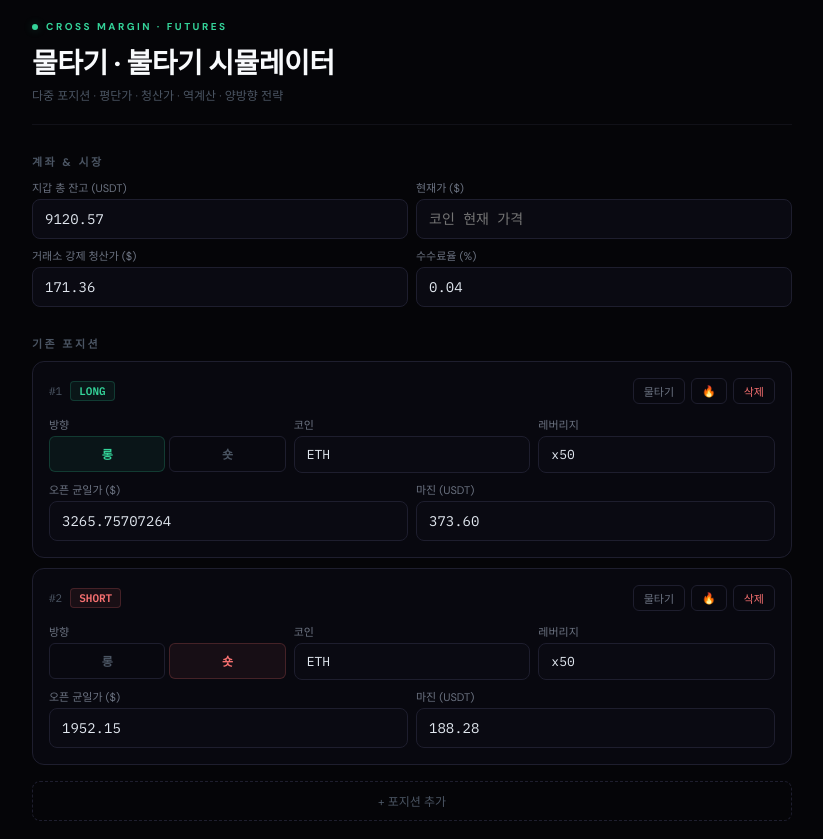
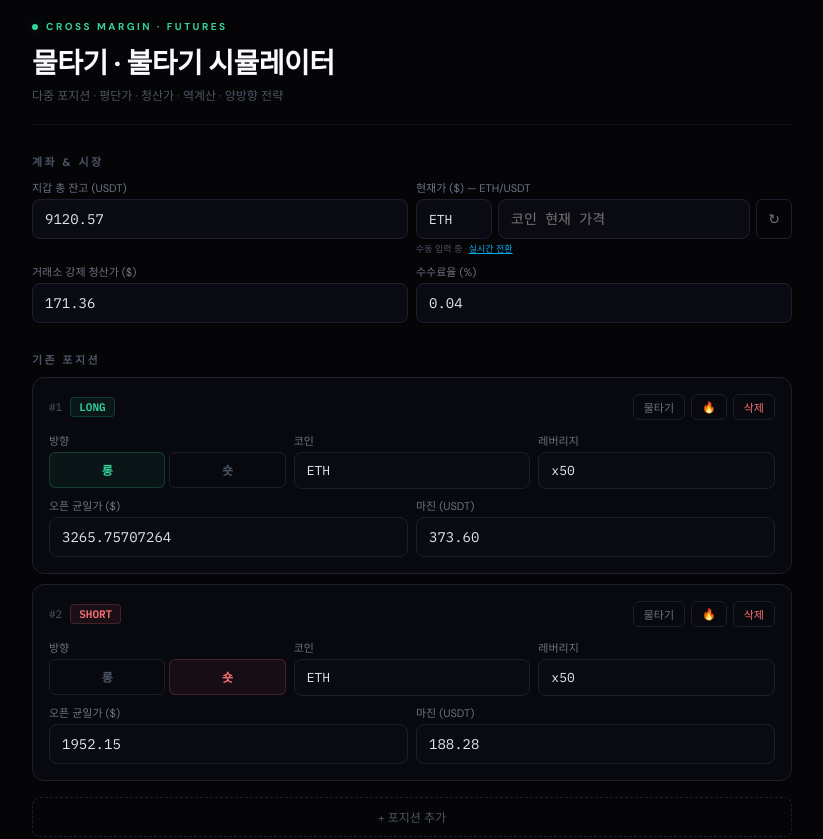
Before and after one commit to qwfgsdg/calc-simulator, a Next.js app: page /calc in a window 1280 px wide. Shown: the top 839 px of the page, without its empty margins (228-1051 px from the left). Built offline with nearby package versions, Linux system fonts and the light colour scheme.

Commit message:
Update simulator-v4.jsx

```diff
--- a/app/calc/simulator-v4.jsx
+++ b/app/calc/simulator-v4.jsx
@@ -1,4 +1,4 @@
-import { useState, useCallback, useMemo } from "react";
+import { useState, useCallback, useMemo, useEffect, useRef } from "react";
 
 /* ═══════════════════════════════════════════
    UTILITIES
@@ -33,6 +33,14 @@ export default function SimV4() {
   const [curPrice, setCurPrice] = useState("");
   const [feeRate, setFeeRate] = useState("0.04");
   const [exLiqPrice, setExLiqPrice] = useState("171.36");
+
+  // ── 실시간 가격 ──
+  const [priceCoin, setPriceCoin] = useState("ETH");
+  const [priceMode, setPriceMode] = useState("manual"); // "live" | "manual"
+  const [lastFetch, setLastFetch] = useState(null);
+  const [priceDir, setPriceDir] = useState(null); // "up" | "down" | null
+  const [fetchError, setFetchError] = useState(false);
+  const priceDirTimer = useRef(null);
 
   const [positions, setPositions] = useState([
     mkPos({ dir: "long", coin: "ETH", entryPrice: "3265.75707264", margin: "373.60", leverage: 50 }),
@@ -62,6 +70,42 @@ export default function SimV4() {
   const [pyraSplitMode, setPyraSplitMode] = useState(false);
   const [pyraSplitTotal, setPyraSplitTotal] = useState("");
   const [pyraSplitPrices, setPyraSplitPrices] = useState(["", "", ""]);
+
+  // ── 실시간 가격 fetch ──
+  useEffect(() => {
+    if (priceMode !== "live") return;
+    const controller = new AbortController();
+
+    const fetchPrice = async () => {
+      try {
+        const res = await fetch(
+          `https://fapi.binance.com/fapi/v1/ticker/price?symbol=${priceCoin}USDT`,
+          { signal: controller.signal }
+        );
+        const data = await res.json();
+        const val = String(parseFloat(data.price));
+        setFetchError(false);
+        setCurPrice((prev) => {
+          if (val === prev) return prev;
+          const dir = prev && Number(val) > Number(prev) ? "up" : prev && Number(val) < Number(prev) ? "down" : null;
+          if (dir) {
+            setPriceDir(dir);
+            clearTimeout(priceDirTimer.current);
+            priceDirTimer.current = setTimeout(() => setPriceDir(null), 500);
+          }
+          return val;
+        });
+        setLastFetch(Date.now());
+      } catch (e) {
+        if (e.name === "AbortError") return;
+        setFetchError(true);
+      }
+    };
+
+    fetchPrice();
+    const interval = setInterval(fetchPrice, 5000);
+    return () => { controller.abort(); clearInterval(interval); };
+  }, [priceCoin, priceMode]);
 
   // Sync split helper from dcaEntries when opening
   const openSplitHelper = () => {
@@ -1109,9 +1153,74 @@ export default function SimV4() {
           <Fld label="지갑 총 잔고 (USDT)">
             <Inp value={wallet} onChange={setWallet} ph="9120.57" />
           </Fld>
-          <Fld label="현재가 ($)">
-            <Inp value={curPrice} onChange={setCurPrice} ph="코인 현재 가격" />
-          </Fld>
+          <div style={{ flex: 1 }}>
+            <div style={{ fontSize: 11, color: "#6b7280", marginBottom: 4, fontFamily: "'DM Sans'" }}>
+              현재가 ($) — {priceCoin}/USDT
+            </div>
+            <div style={{ display: "flex", gap: 6 }}>
+              <select value={priceCoin} onChange={(e) => {
+                setPriceCoin(e.target.value);
+                setPriceMode("live");
+                setFetchError(false);
+              }} style={{ ...S.sel, width: 76, flex: "none" }}>
+                {COINS.map((c) => <option key={c} value={c}>{c}</option>)}
+              </select>
+              <input
+                type="number"
+                value={curPrice}
+                placeholder="코인 현재 가격"
+                readOnly={priceMode === "live"}
+                onChange={(e) => setCurPrice(e.target.value)}
+                onFocus={(e) => { if (priceMode === "manual") e.target.style.borderColor = "#0ea5e9"; }}
+                onBlur={(e) => { e.target.style.borderColor = priceMode === "live" ? "#34d39944" : "#1e1e2e"; }}
+                style={{
+                  ...S.inp,
+                  flex: 1,
+                  color: priceDir === "up" ? "#34d399" : priceDir === "down" ? "#f87171" : "#e2e8f0",
+                  borderColor: priceMode === "live" ? "#34d39944" : "#1e1e2e",
+                  background: priceMode === "live" ? "#060d08" : "#0a0a12",
+                  cursor: priceMode === "live" ? "default" : "text",
+                  transition: "color 0.3s, border-color 0.3s, background 0.3s",
+                }}
+              />
+              <button onClick={() => {
+                if (priceMode === "live") {
+                  setPriceMode("manual");
+                } else {
+                  setPriceMode("live");
+                  setFetchError(false);
+                }
+              }} style={{
+                ...S.miniBtn,
+                width: 36, flex: "none", fontSize: 14,
+                color: priceMode === "live" ? "#34d399" : "#6b7280",
+                borderColor: priceMode === "live" ? "#34d39933" : "#1e1e2e",
+                background: priceMode === "live" ? "#34d39908" : "transparent",
+              }}
+                title={priceMode === "live" ? "수동 입력으로 전환" : "실시간으로 전환"}
+              >
+                {priceMode === "live" ? "✎" : "↻"}
+              </button>
+            </div>
+            <div style={{ fontSize: 9, marginTop: 3, color: "#4b5563", fontFamily: "'DM Sans'" }}>
+              {fetchError ? (
+                <span style={{ color: "#f87171" }}>연결 실패 · 수동 입력 모드</span>
+              ) : priceMode === "live" ? (
+                <span style={{ color: "#34d399", display: "flex", alignItems: "center", gap: 4 }}>
+                  <span style={{
+                    display: "inline-block", width: 4, height: 4, borderRadius: "50%",
+                    background: "#34d399", boxShadow: "0 0 6px #34d39966",
+                  }} />
+                  Binance Futures 실시간
+                </span>
+              ) : (
+                <span>수동 입력 중 · <span
+                  onClick={() => { setPriceMode("live"); setFetchError(false); }}
+                  style={{ color: "#0ea5e9", cursor: "pointer", textDecoration: "underline" }}
+                >실시간 전환</span></span>
+              )}
+            </div>
+          </div>
         </div>
         <div style={{ ...S.grid2, marginTop: 8 }}>
           <Fld label="거래소 강제 청산가 ($)">
```
